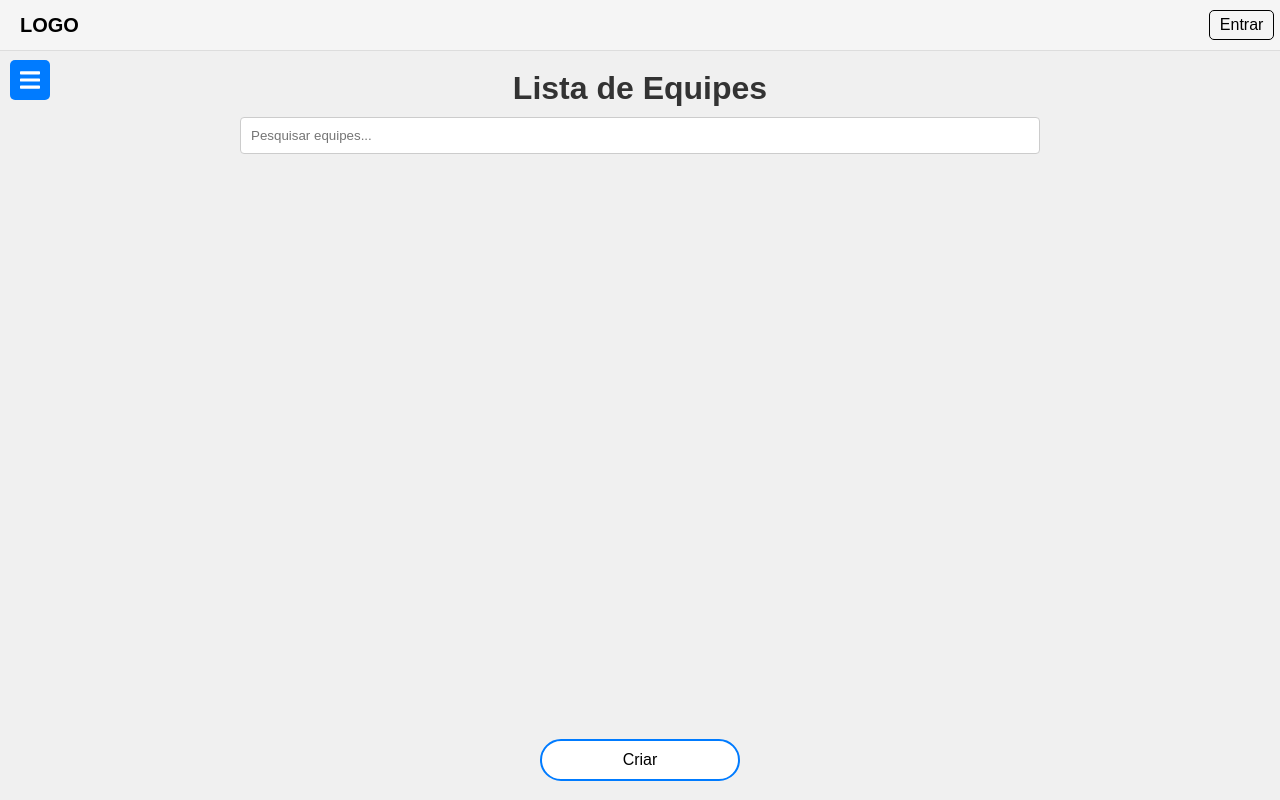
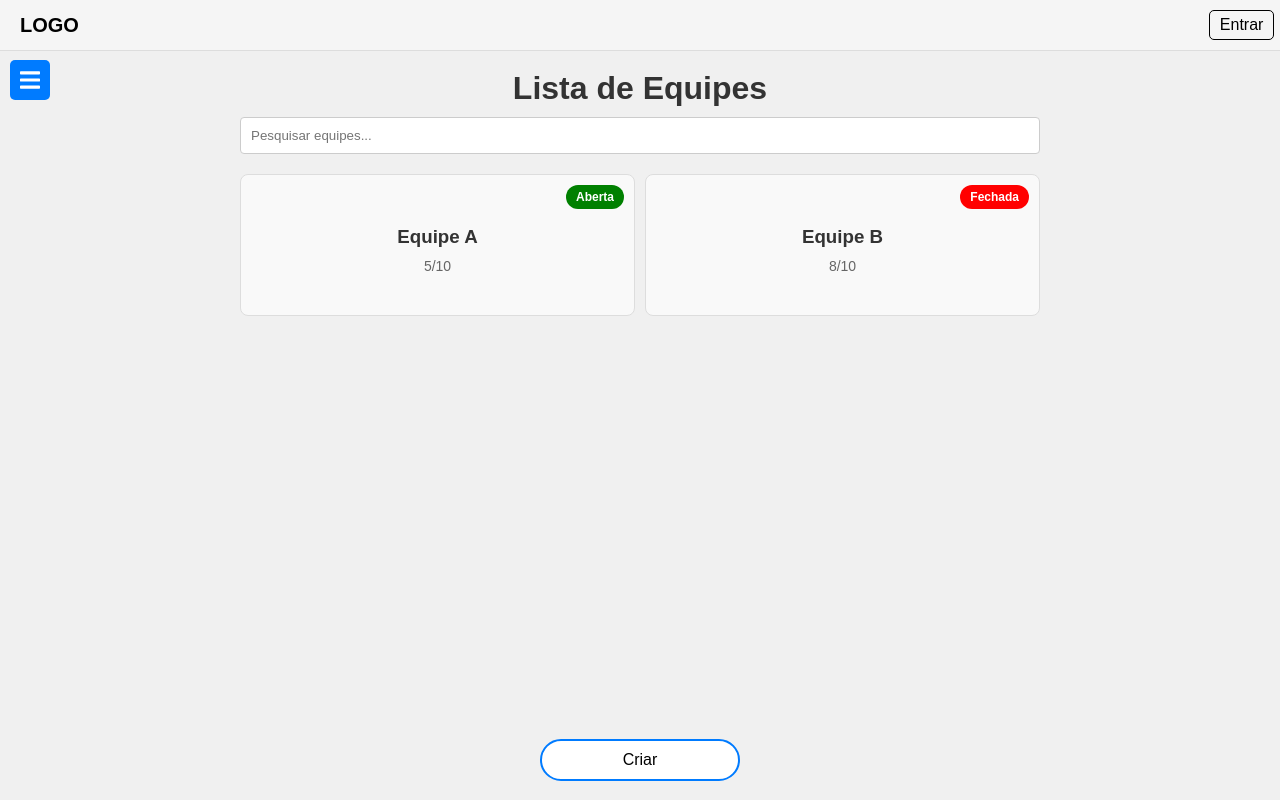
Before and after one commit to joaovgs/frontUniQuest, a React (Create React App) app: page /teamsignup in a window 1280 px wide. Built offline with nearby package versions, Linux system fonts and the light colour scheme.

Commit message:
Tela de listagem de participantes dos cards da tela TeamList

```diff
--- a/src/App.tsx
+++ b/src/App.tsx
@@ -12,6 +12,7 @@ import GameList from './components/GameList/GameList';
 import CompetitonList from './components/CompetitionList/CompetitionList';
 import RankingPage from './components/RankingPage/RankingPage';
 import TeamList from './components/TeamList/TeamList';
+import TeamParticipants from './components/TeamParticipants/TeamParticipants';
 
 const App: React.FC = () => {
   const [isLoggedIn, setIsLoggedIn] = useState(false);
--- a/src/components/TeamCreate/TeamCreate.css
+++ b/src/components/TeamCreate/TeamCreate.css
@@ -30,14 +30,15 @@
 
 .modal-actions {
     display: flex;
-    justify-content: space-between;
+    justify-content: space-around;
+    margin-top: 20px;
 }
 
 .cancel-button, .save-button {
-    padding: 10px 20px;
+    font-size: 16px;
     cursor: pointer;
-    border: none;
-    border-radius: 4px;
+    width: 120px;
+    text-align: center;
 }
 
 .cancel-button {
@@ -49,3 +50,13 @@
     background-color: #007bff;
     color: white;
 }
+
+.cancel-button:hover {
+    background-color: #5A6268; /* cor mais escura de vermelho no hover */
+    color: white;
+}
+
+.save-button:hover {
+    background-color: #0056b3; /* cor mais escura de azul no hover */
+    color: white;
+}
--- a/src/components/TeamList/TeamList.css
+++ b/src/components/TeamList/TeamList.css
@@ -59,7 +59,7 @@
     background-color: red;
 }
 
-.open {
+.opened {
     background-color: green;
 }
 
--- a/src/components/TeamList/TeamList.tsx
+++ b/src/components/TeamList/TeamList.tsx
@@ -1,17 +1,44 @@
 import React, { useState } from 'react';
 import './TeamList.css';
 import TeamCreate from '../TeamCreate/TeamCreate';
+import TeamParticipants from '../TeamParticipants/TeamParticipants';
+
+interface Participant {
+  name: string;
+}
 
 interface Team {
   name: string;
   memberCount: string;
   status: 'Aberta' | 'Fechada';
+  participants: Participant[];
   password?: string;
 }
 
 const TeamList: React.FC = () => {
-  const [teams, setTeams] = useState<Team[]>([]);
+  const [teams, setTeams] = useState<Team[]>([
+    {
+      name: 'Equipe A',
+      memberCount: '5/10',
+      status: 'Aberta',
+      participants: [
+        { name: 'John' },
+        { name: 'Jane' },
+      ],
+    },
+    {
+      name: 'Equipe B',
+      memberCount: '8/10',
+      status: 'Fechada',
+      participants: [
+        { name: 'Mark' },
+        { name: 'Emma' },
+      ],
+    },
+  ]);
   const [showCreateModal, setShowCreateModal] = useState(false);
+  const [showParticipantsModal, setShowParticipantsModal] = useState(false);
+  const [selectedTeam, setSelectedTeam] = useState<Team | null>(null);
 
   const handleCreate = () => {
     setShowCreateModal(true);
@@ -24,14 +51,21 @@ const TeamList: React.FC = () => {
         name: teamData.name,
         memberCount: '0/10',
         status: teamData.status,
+        participants: [],
         password: teamData.password,
       },
     ]);
     setShowCreateModal(false);
   };
 
-  const handleCloseModal = () => {
-    setShowCreateModal(false);
+  const handleShowParticipants = (team: Team) => {
+    setSelectedTeam(team);
+    setShowParticipantsModal(true);
+  };
+
+  const handleCloseParticipantsModal = () => {
+    setShowParticipantsModal(false);
+    setSelectedTeam(null);
   };
 
   return (
@@ -40,8 +74,8 @@ const TeamList: React.FC = () => {
       <input type="text" placeholder="Pesquisar equipes..." className="search-input" />
       <div className="teams-grid">
         {teams.map((team, index) => (
-          <div key={index} className="team-card">
-            <div className={`team-status ${team.status === 'Fechada' ? 'closed' : 'open'}`}>
+          <div key={index} className="team-card" onClick={() => handleShowParticipants(team)}>
+            <div className={`team-status ${team.status === 'Fechada' ? 'closed' : 'opened'}`}>
               {team.status}
             </div>
             <h3>{team.name}</h3>
@@ -52,7 +86,17 @@ const TeamList: React.FC = () => {
       <div className="footer">
         <button className="create-team-button" onClick={handleCreate}>Criar</button>
       </div>
-      {showCreateModal && <TeamCreate onClose={handleCloseModal} onSave={handleSaveTeam} />}
+      {showCreateModal && <TeamCreate onClose={() => setShowCreateModal(false)} onSave={handleSaveTeam} />}
+      {showParticipantsModal && selectedTeam && (
+        <TeamParticipants
+          teamName={selectedTeam.name}
+          participants={selectedTeam.participants.map((participant) => participant.name)}
+          status={selectedTeam.status}
+          memberCount={selectedTeam.memberCount}
+          onJoin={() => console.log('Entrar na equipe')}
+          onCancel={handleCloseParticipantsModal}
+        />
+      )}
     </div>
   );
 };
--- /dev/null
+++ b/src/components/TeamParticipants/TeamParticipants.css
@@ -0,0 +1,87 @@
+.team-participants-modal {
+    position: fixed;
+    top: 0;
+    left: 0;
+    width: 100%;
+    height: 100%;
+    background-color: rgba(0, 0, 0, 0.5);
+    display: flex;
+    justify-content: center;
+    align-items: center;
+    z-index: 9999;
+}
+
+.modal-content {
+    background-color: white;
+    padding: 30px;
+    border-radius: 10px;
+    width: 400px;
+    max-height: 80vh;
+    overflow-y: auto;
+    position: relative;
+}
+
+.team-status {
+    position: absolute;
+    top: 10px;
+    right: 10px;
+    padding: 5px 10px;
+    border-radius: 12px;
+    font-size: 12px;
+    font-weight: bold;
+    color: white;
+}
+
+.opened {
+    background-color: green;
+}
+
+.closed {
+    background-color: red;
+}
+
+.participants-list {
+    list-style: none;
+    padding: 0;
+    margin-top: 20px;
+}
+
+.participant-item {
+    border: 1px solid #ddd;
+    border-radius: 8px;
+    padding: 10px;
+    margin-bottom: 10px;
+}
+
+.participants-actions {
+    display: flex;
+    justify-content: space-around;
+    margin-top: 20px;
+}
+
+.cancelbutton, .joinbutton {
+    font-size: 16px;
+    cursor: pointer;
+    width: 120px;
+    text-align: center;
+}
+
+.joinbutton {
+    background-color: #007bff;
+    color: white;
+}
+
+.cancelbutton {
+    background-color: #d9534f;
+    color: white;
+}
+
+.cancelbutton:hover {
+    background-color: #5A6268; /* cor mais escura de vermelho no hover */
+    color: white;
+}
+
+.joinbutton:hover {
+    background-color: #0056b3; /* cor mais escura de azul no hover */
+    color: white;
+}
--- /dev/null
+++ b/src/components/TeamParticipants/TeamParticipants.tsx
@@ -0,0 +1,39 @@
+import React from 'react';
+import './TeamParticipants.css';
+
+interface TeamParticipantsProps {
+  teamName: string;
+  participants: string[];
+  status: 'Aberta' | 'Fechada';
+  memberCount: string;
+  onJoin: () => void;
+  onCancel: () => void;
+}
+
+const TeamParticipants: React.FC<TeamParticipantsProps> = ({ teamName, participants, status, memberCount, onJoin, onCancel }) => {
+  return (
+    <div className="team-participants-modal">
+      <div className="modal-content">
+        <div className={`team-status ${status === 'Fechada' ? 'closed' : 'opened'}`}>
+          {status} ({memberCount})
+        </div>
+        <h2>{teamName}</h2>
+
+        <ul className="participants-list">
+          {participants.map((participant, index) => (
+            <li key={index} className="participant-item">
+              {participant}
+            </li>
+          ))}
+        </ul>
+
+        <div className="participants-actions">
+          <button className="cancelbutton" onClick={onCancel}>Cancelar</button>
+          <button className="joinbutton" onClick={onJoin}>Entrar</button>
+        </div>
+      </div>
+    </div>
+  );
+};
+
+export default TeamParticipants;
```
